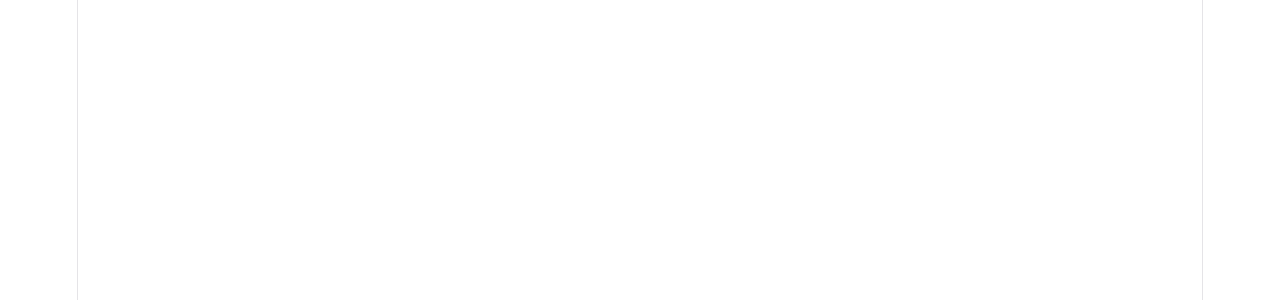
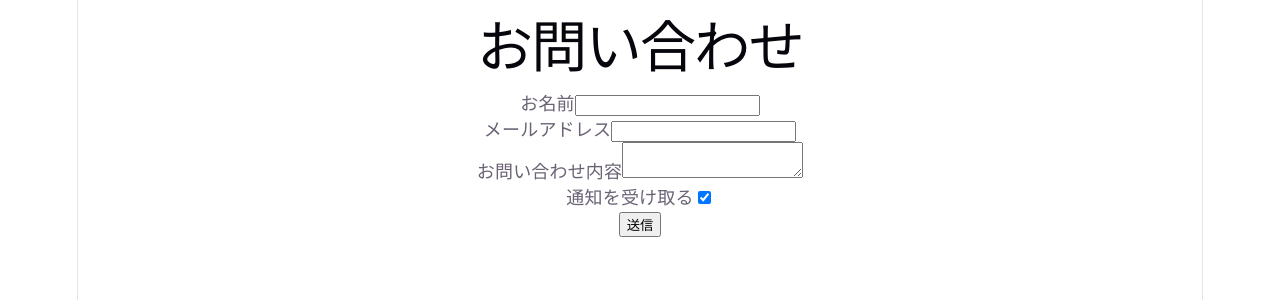
Before and after one commit to neko-no/frontend_test, a React (Vite) app: page /contact in a window 1280 px wide. Before the commit this address had no page. Shown: the top 300 px of the page. Built offline with nearby package versions, Linux system fonts and the light colour scheme.

Commit message:
feat: フォーム入力を検証するe2eテスト #8

```diff
--- a/src/App.tsx
+++ b/src/App.tsx
@@ -1,12 +1,14 @@
 import { Route, Routes } from 'react-router-dom';
 import { Home } from './pages/Home';
 import { FormPage } from './pages/FormPage';
+import { ContactPage } from './pages/ContactPage';
 
 function App() {
   return (
     <Routes>
       <Route path="/" element={<Home />} />
       <Route path="/form" element={<FormPage />} />
+      <Route path="/contact" element={<ContactPage />} />
     </Routes>
   );
 }
--- /dev/null
+++ b/src/pages/ContactPage.tsx
@@ -0,0 +1,132 @@
+import { type FormEvent, useState } from 'react';
+
+type Errors = {
+  name?: string;
+  email?: string;
+  content?: string;
+};
+
+const EMAIL_PATTERN = /^[^\s@]+@[^\s@]+\.[^\s@]+$/;
+
+export const ContactPage = () => {
+  const [name, setName] = useState('');
+  const [email, setEmail] = useState('');
+  const [content, setContent] = useState('');
+  const [errors, setErrors] = useState<Errors>({});
+  const [isSubmitting, setIsSubmitting] = useState(false);
+  const [successMessage, setSuccessMessage] = useState('');
+  const [serverError, setServerError] = useState('');
+  const [notify, setNotify] = useState(true);
+
+  const validate = (): Errors => {
+    const nextErrors: Errors = {};
+
+    if (!name) {
+      nextErrors.name = 'お名前を入力してください';
+    }
+
+    if (!email) {
+      nextErrors.email = 'メールアドレスを入力してください';
+    } else if (!EMAIL_PATTERN.test(email)) {
+      nextErrors.email = '正しいメールアドレスを入力してください';
+    }
+
+    if (!content) {
+      nextErrors.content = 'お問い合わせ内容を入力してください';
+    }
+
+    return nextErrors;
+  };
+
+  const onSubmit = async (e: FormEvent<HTMLFormElement>) => {
+    e.preventDefault();
+
+    setSuccessMessage('');
+    setServerError('');
+
+    const nextErrors = validate();
+    setErrors(nextErrors);
+    if (Object.keys(nextErrors).length > 0) {
+      return;
+    }
+
+    setIsSubmitting(true);
+    try {
+      const response = await fetch('/api/contact', {
+        method: 'POST',
+        headers: { 'Content-Type': 'application/json' },
+        body: JSON.stringify({ name, email, content }),
+      });
+
+      if (!response.ok) {
+        throw new Error('Request failed');
+      }
+
+      setSuccessMessage('お問い合わせを受け付けました。ありがとうございます。');
+      setName('');
+      setEmail('');
+      setContent('');
+    } catch {
+      setServerError('送信に失敗しました。時間をおいて再度お試しください。');
+    } finally {
+      setIsSubmitting(false);
+    }
+  };
+
+  return (
+    <main>
+      <h1>お問い合わせ</h1>
+      <form onSubmit={onSubmit} noValidate>
+        <div>
+          <label htmlFor="name">お名前</label>
+          <input
+            id="name"
+            type="text"
+            value={name}
+            onChange={(e) => setName(e.target.value)}
+          />
+          {errors.name && <span role="alert">{errors.name}</span>}
+        </div>
+        <div>
+          <label htmlFor="email">メールアドレス</label>
+          <input
+            id="email"
+            type="email"
+            value={email}
+            onChange={(e) => setEmail(e.target.value)}
+          />
+          {errors.email && <span role="alert">{errors.email}</span>}
+        </div>
+        <div>
+          <label htmlFor="content">お問い合わせ内容</label>
+          <textarea
+            id="content"
+            value={content}
+            onChange={(e) => setContent(e.target.value)}
+          />
+          {errors.content && <span role="alert">{errors.content}</span>}
+        </div>
+        <div>
+          <label htmlFor="notify">通知を受け取る</label>
+          <input
+            id="notify"
+            type="checkbox"
+            checked={notify}
+            onChange={(e) => setNotify(e.target.checked)}
+          />
+        </div>
+        <button type="submit" disabled={isSubmitting}>
+          送信
+        </button>
+        {isSubmitting && <div data-testid="loading-spinner">送信中...</div>}
+      </form>
+      {successMessage && (
+        <>
+          <p>送信が完了しました</p>
+          <p>{successMessage}</p>
+        </>
+      )}
+      {serverError && <p role="alert">{serverError}</p>}
+    </main>
+  );
+};
```
Also changed, not shown: 1 other file (tests, documents, lock files or other folders).
